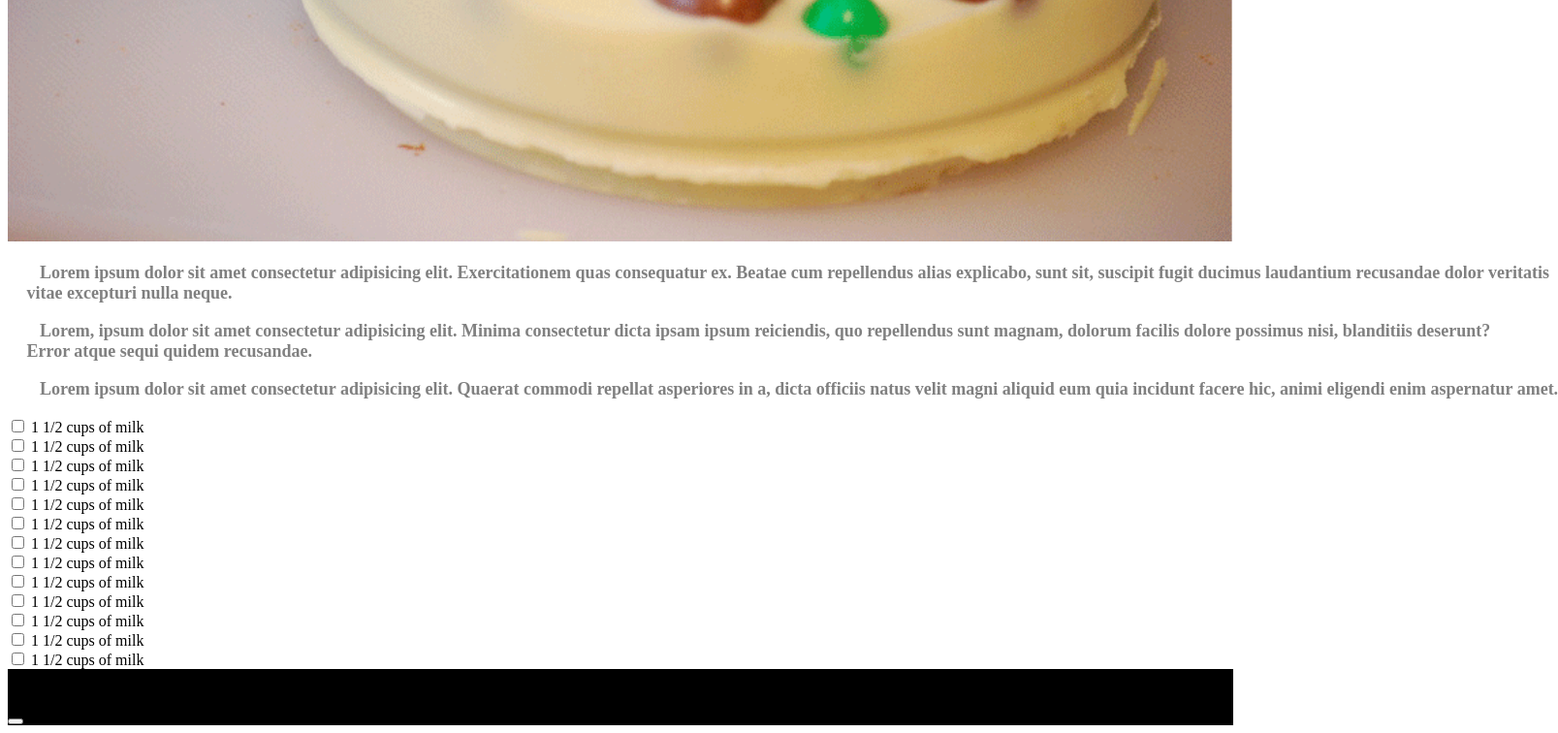
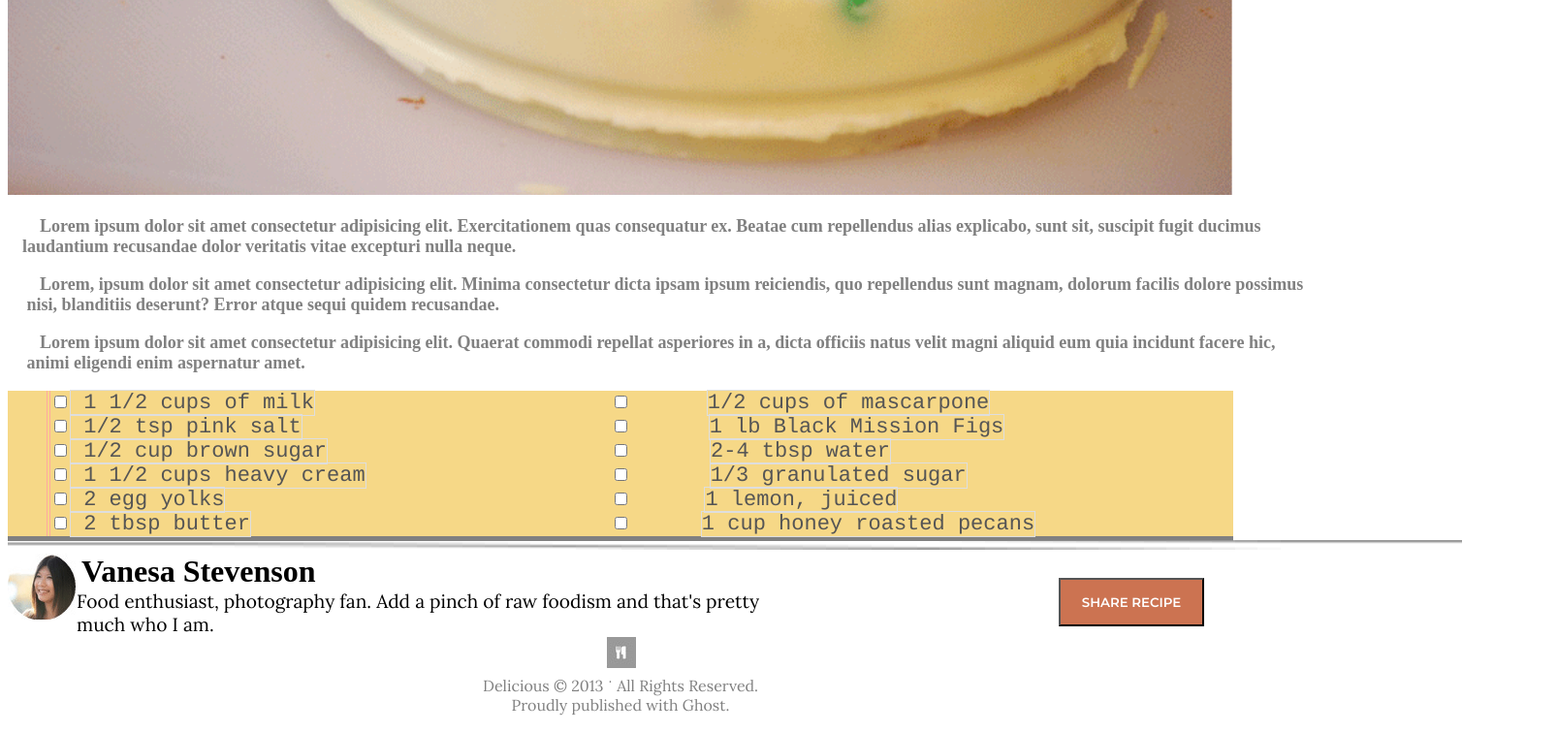
Before and after one commit to bahazghayar/chocolate-pizza, a plain HTML site: page index.html in a window 1280 px wide. Shown: the part 823-1579 px from the top of the page at 97% size, 1607 px wide, since content can reach past the window. Drawn offline with Linux system fonts and the light colour scheme.

Commit message:
finished

```diff
--- a/index.html
+++ b/index.html
@@ -29,68 +29,52 @@
     <main>
         <img id="bar" src="lab-assets/hr-img.png">
         <h1>Chocolate Pizza</h1>
-        <h3>Posted on 15 Dec/ Desserts</h3>
+        <span id="main-span">Posted on 15 Dec 2013 / Desserts</span>
+        <p id="print-p">Print</p>
         <img id="print" src="lab-assets/print-icon.png" >
-        <p id="print-p">Print</p>
+
 
         <img id="main-pic" src="lab-assets/choco-pizza.png">
 
         <div class="para-div">
-            <p class="para">    Lorem ipsum dolor sit amet consectetur adipisicing elit. Exercitationem quas consequatur ex. Beatae cum repellendus alias explicabo, sunt sit, suscipit fugit ducimus laudantium recusandae dolor veritatis<br> vitae excepturi nulla neque. </p>
-            <p class="para">    Lorem, ipsum dolor sit amet consectetur adipisicing elit. Minima consectetur dicta ipsam ipsum reiciendis, quo repellendus sunt magnam, dolorum facilis dolore possimus nisi, blanditiis deserunt?<br> Error atque sequi quidem recusandae.</p>
-            <p class="para">    Lorem ipsum dolor sit amet consectetur adipisicing elit. Quaerat commodi repellat asperiores in a, dicta officiis natus velit magni aliquid eum quia incidunt facere hic, animi eligendi enim aspernatur amet.</p>
+            <p class="para">    Lorem ipsum dolor sit amet consectetur adipisicing elit. Exercitationem quas consequatur ex. Beatae cum repellendus alias explicabo, sunt sit, suscipit fugit ducimus<br>laudantium recusandae dolor veritatis vitae excepturi nulla neque. </p>
+            <p class="para">    Lorem, ipsum dolor sit amet consectetur adipisicing elit. Minima consectetur dicta ipsam ipsum reiciendis, quo repellendus sunt magnam, dolorum facilis dolore possimus<br> nisi, blanditiis deserunt? Error atque sequi quidem recusandae.</p>
+            <p class="para">    Lorem ipsum dolor sit amet consectetur adipisicing elit. Quaerat commodi repellat asperiores in a, dicta officiis natus velit magni aliquid eum quia incidunt facere hic,<br> animi eligendi enim aspernatur amet.</p>
         </div>
                 <div class="div-form">
-                    <input type="checkbox">
-                    <label > 1 1/2 cups of milk</label>
+                    <div class="lines"></div>
+                    <input type="checkbox"><label> 1 1/2 cups of milk</label>
+                    <input class="right-note" type="checkbox"><label id="one-note"> 1/2 cups of mascarpone</label>
                     <br>
-                    <input type="checkbox">
-                    <label > 1 1/2 cups of milk</label>
+                    <input type="checkbox"><label> 1/2 tsp pink salt</label>
+                    <input class="right-note" type="checkbox"><label id="two-note"> 1 lb Black Mission Figs</label>
                     <br>
-                    <input type="checkbox">
-                    <label > 1 1/2 cups of milk</label>
+                    <input type="checkbox"><label> 1/2 cup brown sugar</label>
+                    <input class="right-note" type="checkbox"><label id="three-note"> 2-4 tbsp water</label>
                     <br>
-                    <input type="checkbox">
-                    <label > 1 1/2 cups of milk</label>
+                    <input type="checkbox"><label > 1 1/2 cups heavy cream</label>
+                    <input class="right-note" type="checkbox"><label id="four-note"> 1/3 granulated sugar</label>
                     <br>
-                    <input type="checkbox">
-                    <label > 1 1/2 cups of milk</label>
+                    <input type="checkbox"><label > 2 egg yolks</label>
+                    <input class="right-note" type="checkbox"><label id="five-note"> 1 lemon, juiced</label>
                     <br>
-                    <input type="checkbox">
-                    <label > 1 1/2 cups of milk</label>
-                    <br>
-                    <input type="checkbox">
-                    <label > 1 1/2 cups of milk</label>
-                    <br>
-                    <input type="checkbox">
-                    <label > 1 1/2 cups of milk</label>
-                    <br>
-                    <input type="checkbox">
-                    <label > 1 1/2 cups of milk</label>
-                    <br>
-                    <input type="checkbox">
-                    <label > 1 1/2 cups of milk</label>
-                    <br>
-                    <input type="checkbox">
-                    <label > 1 1/2 cups of milk</label>
-                    <br>
-                    <input type="checkbox">
-                    <label > 1 1/2 cups of milk</label>
-                    <br>
-                    <input type="checkbox">
-                    <label > 1 1/2 cups of milk</label>
+                    <input type="checkbox"><label > 2 tbsp butter</label>
+                    <input class="right-note" type="checkbox"><label id="six-note"> 1 cup honey roasted pecans</label>
                     <br>
                 </div>
+                <img id="bar2" src="lab-assets/hr-img.png">
+              </main>
 
 
-    </main>
+    <footer>
+         <img id="imgf" src="lab-assets/van-pic.png">
+         <h1>Vanesa Stevenson</h1>
+         <span>Food enthusiast, photography fan. Add a pinch of raw foodism and that's pretty<br>much who I am.</span>
 
-    <footer>
-         <img src="" alt="">
-         <h1>      </h1>
-         <h3>       </h3>
-
-         <button>   </button>
+         <button>Share Recipe</button>
+         <img id="flogo" src="lab-assets/small-logo.png" >
+         <p>Delicious &copy; 2013 &dot; All Rights Reserved.</p>
+         <p>Proudly published with Ghost.</p>
 
 
     </footer>
--- a/style.css
+++ b/style.css
@@ -1,12 +1,22 @@
 
 @import url('https://fonts.googleapis.com/css2?family=Lobster&display=swap');
 @import url('https://fonts.googleapis.com/css2?family=Fjalla+One&display=swap');
+@import url('https://fonts.googleapis.com/css2?family=Montserrat:wght@600&display=swap');
+@import url('https://fonts.googleapis.com/css2?family=Lora&display=swap');
 
+
+
+body{
+    width: auto;
+}
 
 #logo {
   float: left;
   margin-top: 7px;
 }
+
+
+
 
 header h1 {
     display: inline;
@@ -36,10 +46,51 @@ header span {
 }
 
 footer{
-    background-color: black;
+    background-color: white;
+}
+#imgf{
+    float: left;
 }
 
+footer h1{
+    margin-left: 5px;
+    display: inline;
+}
+#flogo{
+    display: block;
+  margin-left: auto;
+  margin-right: auto;
+}
 
+button{
+    display: block;
+    float: right;
+    margin-right: 30px;
+    background-color: #cc7351;
+    color: white;
+    text-transform: uppercase;
+    width: 150px;
+    height: 50px;
+    font-weight: bold;
+    font-family: 'Montserrat', sans-serif;
+    margin-top: -60px;
+}
+
+footer p{
+    text-align: center;
+    line-height: 4px;
+    font-family: 'Lora', serif;
+    color: gray;
+}
+
+footer span{
+    display: block;
+    margin-top: 0px;
+    margin-left: 5px;
+    font-size: larger;
+    font-family: 'Lora', serif;
+
+}
 
  nav {
     margin-top: 20px;
@@ -69,18 +120,18 @@ main h3{
 
 #print{
     float: right;
-    margin-right: 100px;
+    margin-right: auto;
 }
 
 #print-p
 {
-    display: inline;
     float: right;
-    margin-right: 5px;
-    margin-top: 10px;
     text-transform: uppercase;
     font-family:Arial, Helvetica, sans-serif ;
     color: grey;
+    margin-top: auto;
+    display: inline-block;
+    font-size: x-small;
 }
 
 .para-div{
@@ -106,4 +157,79 @@ main h3{
 }
 
 .div-form{
+    white-space: nowrap;
+    background-color: #f6d887;
+    margin: 0 auto;
+    height: 150px;
+    padding: 0;
+    box-shadow:0 5px gray;
 }
+
+.div-form label{
+  color: #555;
+  font-size: 22px;
+  padding: 0 !important;
+  width: 500px;
+  font-family: courier, monospace;
+  border: 1px solid #dedede;
+}
+
+
+.right-note{
+    float: right;
+    margin-right: 625px;
+    margin-top: 5px;
+}
+
+#one-note{
+    margin-left: 400px;
+}
+
+#two-note{
+    margin-left: 415px;
+}
+
+#three-note{
+    margin-left: 390px;
+}
+
+#four-note{
+    margin-left: 350px;
+}
+
+#five-note{
+    margin-left: 490px;
+}
+
+#six-note{
+    margin-left: 460px;
+}
+
+label{
+    text-decoration: none;
+    border: none;
+}
+
+#main-span{
+    display: block;
+    font-size: 10px;
+    text-transform: uppercase;
+    color: grey;
+    font-family: Arial, Helvetica, sans-serif;
+    margin-top: -23px;
+}
+
+.lines {
+    border-left: 1px solid #ffaa9f;
+    border-right: 1px solid #ffaa9f;
+    width: 2px;
+    float: left;
+    height: 150px;
+    margin-left: 40px;
+}
+
+#bar2{
+    margin-top: auto;
+    width: 1500px;
+    height: 10px;
+}
```
Also changed, not shown: lab-assets/Legal-pad-background-300x188.png (added).
